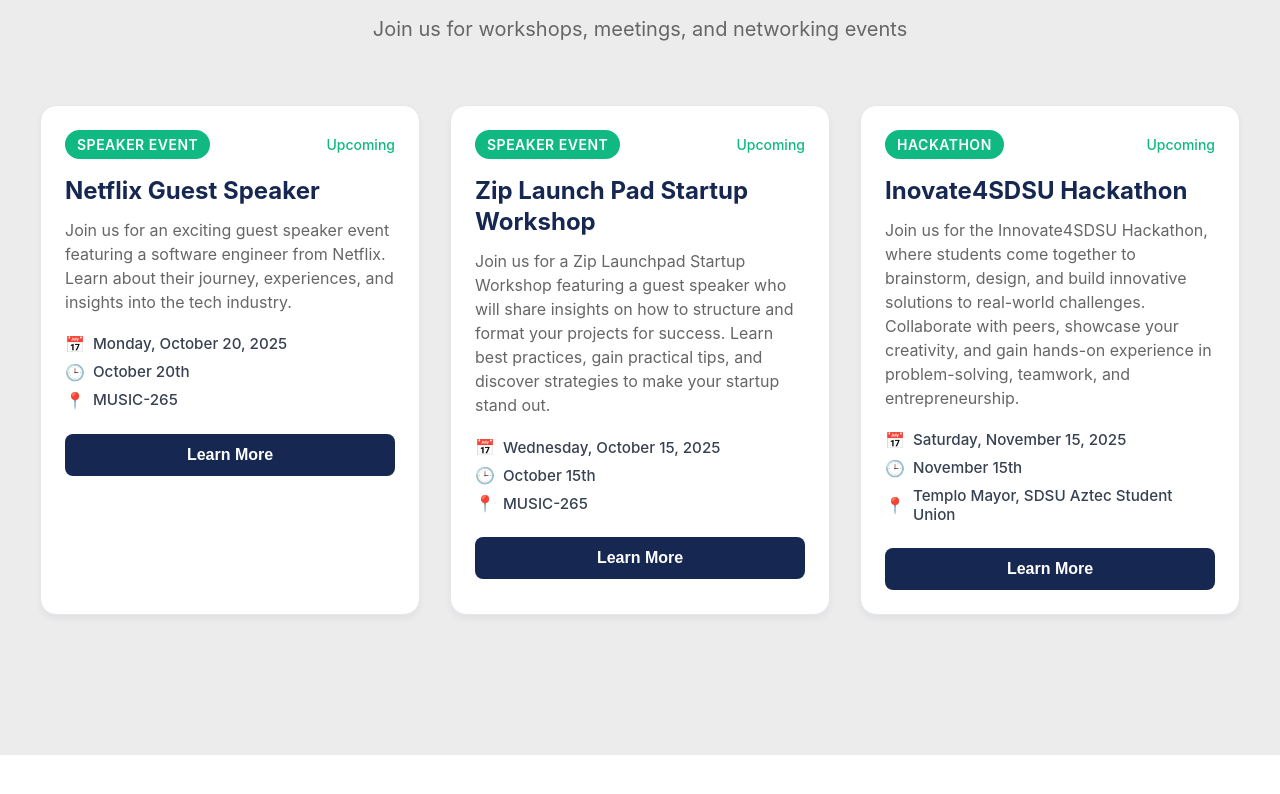
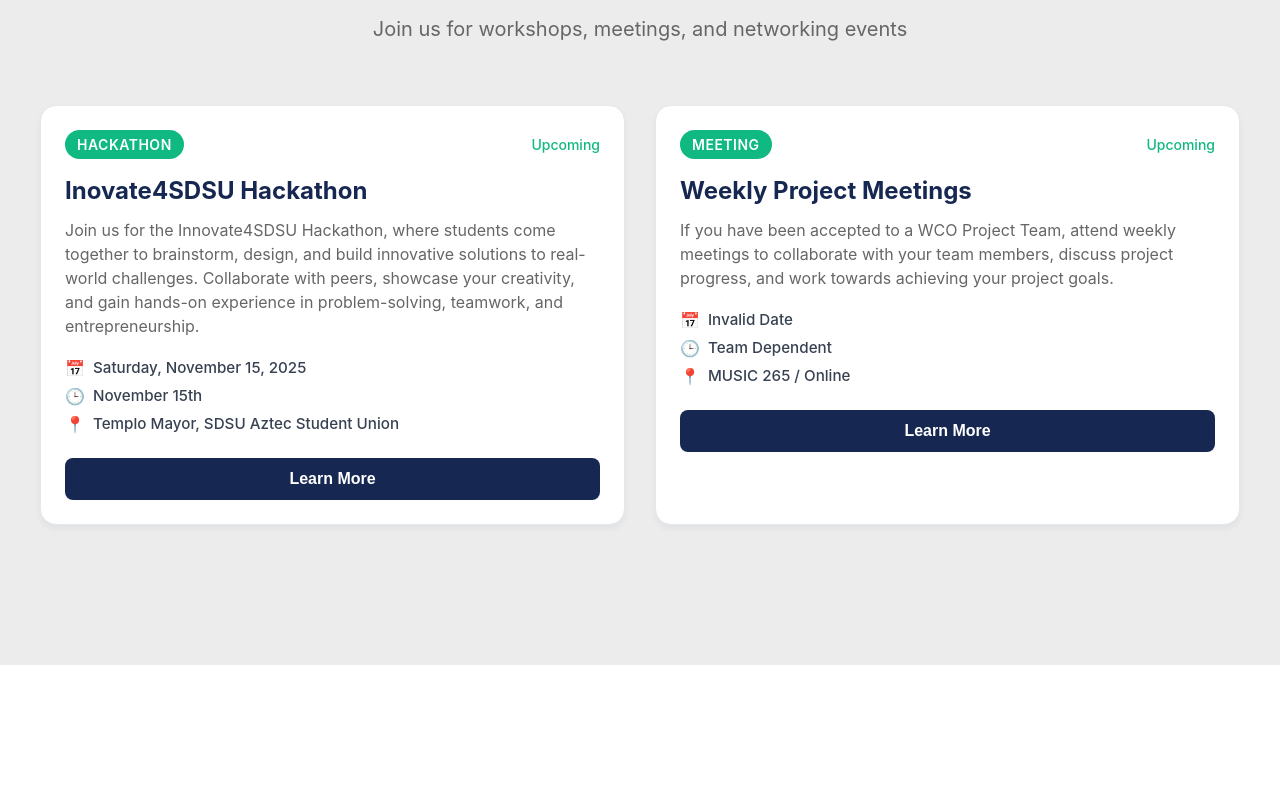
Before and after one commit to WorldComputingSDSU/Website_Fall_2025, a React (Create React App) app in the folder wcofall25/: page / in a window 1280 px wide. Shown: the part 936-1730 px from the top of the page. Built offline with nearby package versions, Linux system fonts and the light colour scheme.

Commit message:
Added photo of desmond to slideshow and updated upcoming events

```diff
--- a/wcofall25/src/components/home/Home.jsx
+++ b/wcofall25/src/components/home/Home.jsx
@@ -3,6 +3,7 @@
 import meetingImg from "../../assets/meeting.png";
 import websiteMeeting from "../../assets/websiteMeeting.png";
 import firstMeeting from "../../assets/firstMeeting.png";
+import netflixSpeaker from "../../assets/netflixGuestSpeaker.png";
 import "./Home.css";
 import { useNavigate } from "react-router-dom";
 
@@ -12,6 +13,7 @@
     { src: meetingImg, alt: "WCO Meeting" },
     { src: websiteMeeting, alt: "WCO Website Meeting" },
     { src: firstMeeting, alt: "WCO First Meeting" },
+    { src: netflixSpeaker, alt: "Netflix Guest Speaker" },
   ];
 
   const navigate = useNavigate();
--- a/wcofall25/src/components/upcomingEvents/Data.jsx
+++ b/wcofall25/src/components/upcomingEvents/Data.jsx
@@ -1,30 +1,6 @@
 export const events = [
   {
     id: 1,
-    title: "Netflix Guest Speaker",
-    type: "Speaker Event",
-    date: "10/20/2025",
-    time: "October 20th",
-    location: "MUSIC-265",
-    description:
-      "Join us for an exciting guest speaker event featuring a software engineer from Netflix. Learn about their journey, experiences, and insights into the tech industry.",
-    status: "upcoming",
-    learnMore: "",
-  },
-  {
-    id: 2,
-    title: "Zip Launch Pad Startup Workshop",
-    type: "Speaker Event",
-    date: "10/15/2025",
-    time: "October 15th",
-    location: "MUSIC-265",
-    description:
-      "Join us for a Zip Launchpad Startup Workshop featuring a guest speaker who will share insights on how to structure and format your projects for success. Learn best practices, gain practical tips, and discover strategies to make your startup stand out.",
-    status: "upcoming",
-    learnMore: "",
-  },
-  {
-    id: 3,
     title: "Inovate4SDSU Hackathon",
     type: "Hackathon",
     date: "11/15/2025",
@@ -35,6 +11,19 @@
     status: "upcoming",
     learnMore:
       "https://docs.google.com/forms/d/e/1FAIpQLSf3y0iYGxi0LdNoiBJ3LkJZx9-WFURiAlwHjpML6fxkIzHGBw/viewform",
+  },
+  {
+    id: 2,
+    title: "Weekly Project Meetings",
+    type: "Meeting",
+    date: "Weekly",
+    time: "Team Dependent",
+    location: "MUSIC 265 / Online",
+    description:
+      "If you have been accepted to a WCO Project Team, attend weekly meetings to collaborate with your team members, discuss project progress, and work towards achieving your project goals.",
+    status: "upcoming",
+    learnMore:
+      "https://docs.google.com/forms/d/e/1FAIpQLSfqb9YMJvKk5xndeUM6NpKmzShYeH6pg-jTo_Njry-WPV5MNA/viewform?usp=dialog",
   },
 ];
 
```
Also changed, not shown: 1 other file (tests, documents, lock files or other folders).
